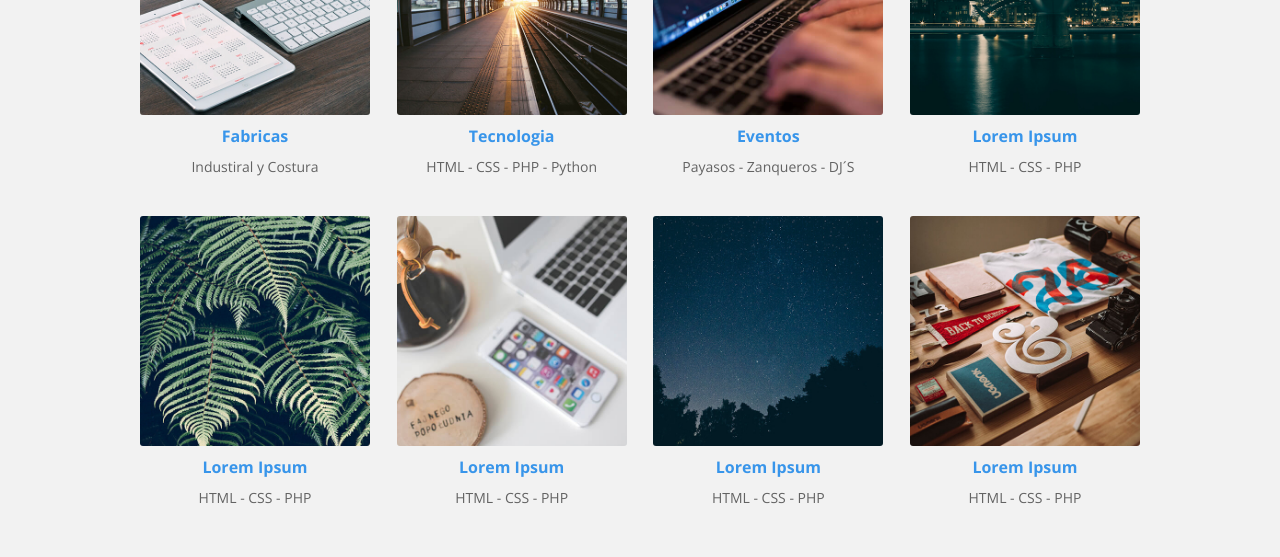
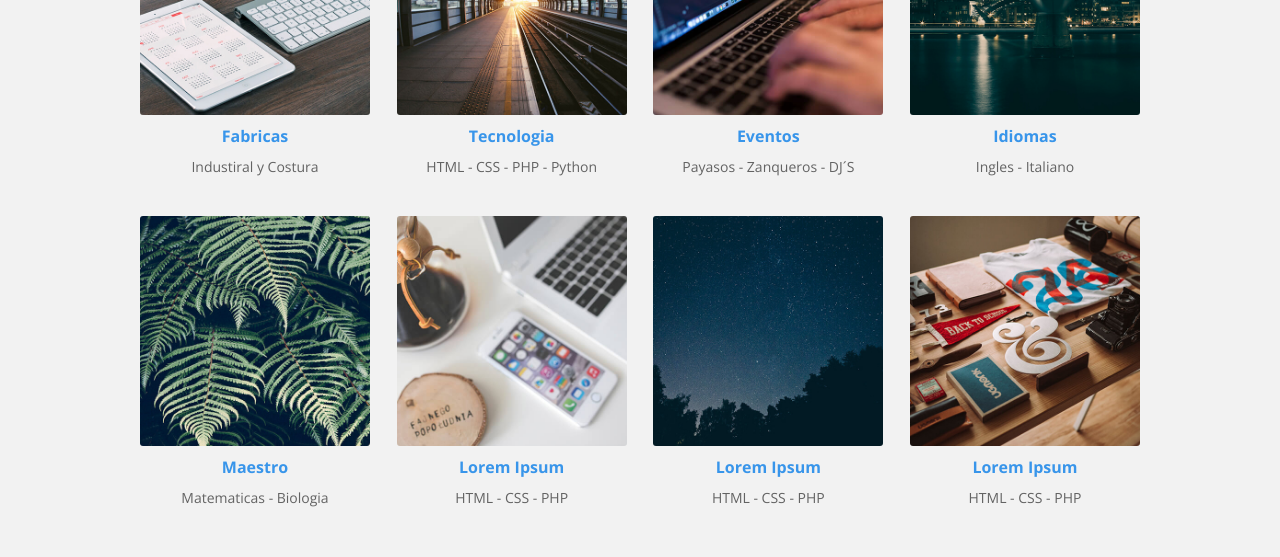
Before and after one commit to gaelLara21/Mi-pagina-Persona, a plain HTML site: page index.html in a window 1280 px wide. Shown: the part 1140-1697 px from the top of the page. Drawn offline with nearby package versions, Linux system fonts and the light colour scheme.

Commit message:
Octavo commit

```diff
--- a/index.html
+++ b/index.html
@@ -78,8 +78,8 @@
 							<img src="img/trabajos/4.jpg" alt="Lorem Ipsum">
 						</div>
 						<div class="descripcion">
-							<p class="nombre">Lorem Ipsum</p>
-							<p class="categoria">HTML - CSS - PHP</p>
+							<p class="nombre">Idiomas</p>
+							<p class="categoria">Ingles - Italiano</p>
 						</div>
 					</div>
 					<div class="trabajo">
@@ -87,8 +87,8 @@
 							<img src="img/trabajos/5.jpg" alt="Lorem Ipsum">
 						</div>
 						<div class="descripcion">
-							<p class="nombre">Lorem Ipsum</p>
-							<p class="categoria">HTML - CSS - PHP</p>
+							<p class="nombre">Maestro</p>
+							<p class="categoria">Matematicas - Biologia</p>
 						</div>
 					</div>
 					<div class="trabajo">
```
